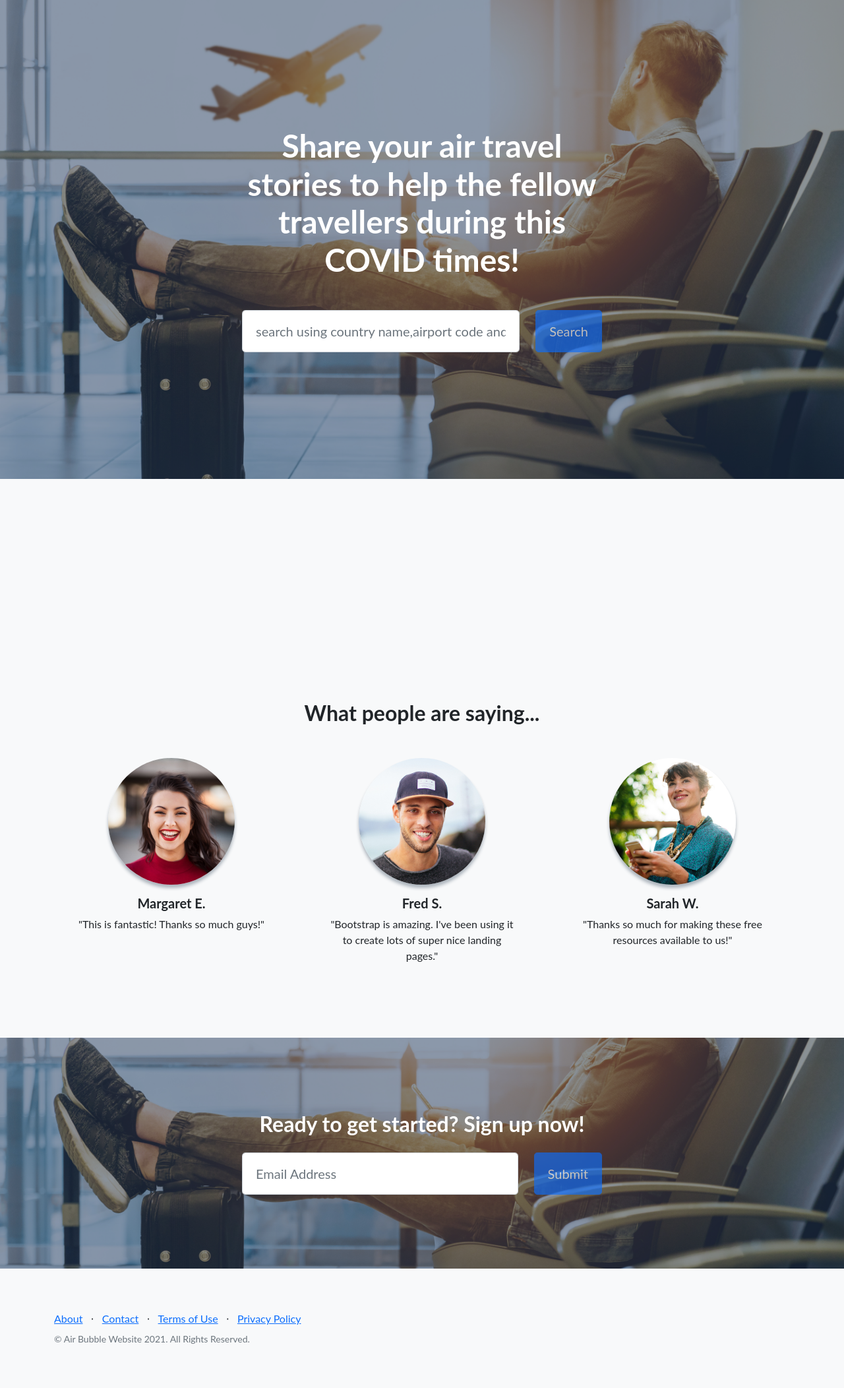
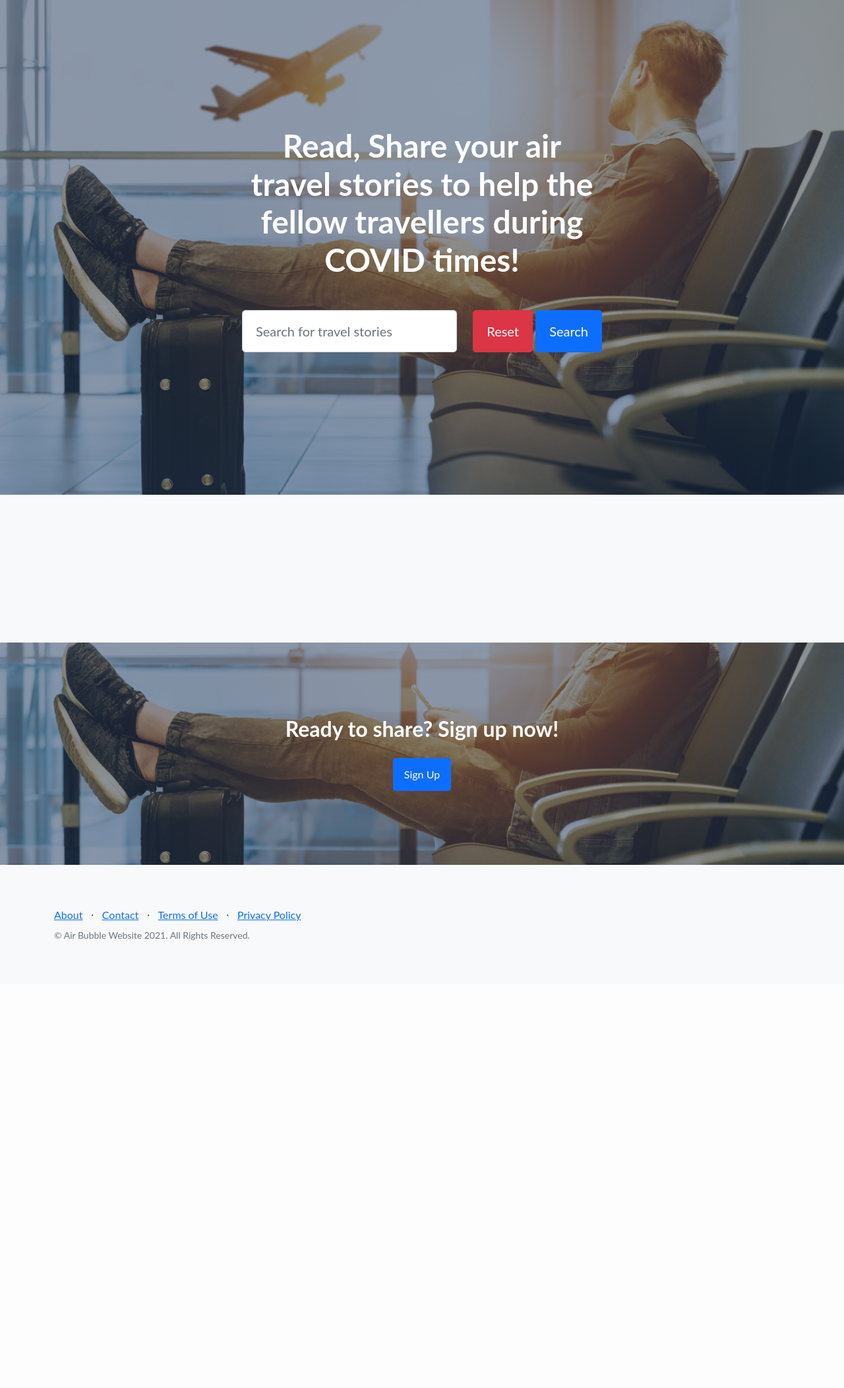
Before and after one commit to murthy1811/Milestone-Project-3-AirBubble, a Flask app: page / in a window 1280 px wide. Shown: the part 66-2170 px from the top of the page at 66% size. After the commit the page ends 1491 px from the top, so only its background shows below. Run offline with Flask 2, Linux system fonts and the light colour scheme; data that the repository does not hold is empty; some libraries are stand-ins or nearby versions.

Commit message:
search functionality updated and working

```diff
--- a/templates/base.html
+++ b/templates/base.html
@@ -5,6 +5,8 @@
     <meta charset="UTF-8">
     <meta http-equiv="X-UA-Compatible" content="IE=edge">
     <meta name="viewport" content="width=device-width, initial-scale=1.0">
+    <link rel="stylesheet" href="https://cdnjs.cloudflare.com/ajax/libs/font-awesome/5.13.1/css/all.min.css"
+        integrity="sha512-xA6Hp6oezhjd6LiLZynuukm80f8BoZ3OpcEYaqKoCV3HKQDrYjDE1Gu8ocxgxoXmwmSzM4iqPvCsOkQNiu41GA==" crossorigin="anonymous" type="text/css">
     <link rel="stylesheet" href="{{url_for('static', filename= 'css/styles.css')}}">
     <link rel="stylesheet" href="{{url_for('static', filename= 'css/newstyles.css')}}">
     <title>Air Bubble</title>
--- a/templates/travel_stories.html
+++ b/templates/travel_stories.html
@@ -8,18 +8,22 @@
                 <div class="col-xl-6">
                     <div class="text-center text-white">
                         <!-- Page heading-->
-                        <h1 class="mb-5">Share your air travel stories to help the fellow travellers during this COVID times!</h1>
+                        <h1 class="mb-5">Read, Share your air travel stories to help the fellow travellers during COVID times!</h1>
                         <!-- Search function-->
                         <form class="form-subscribe" id="contactForm" action="{{url_for('search')}}" method="POST" >
                             <!-- search input-->
-                            <div class="row">
+                            <div class="row ">
                                 <div class="col">
 
                                     <input class="form-control form-control-lg" id="query" name="query" type="text"
-                                        minlength="2" placeholder="search using country name,airport code and any keywords" required/>
+                                        minlength="2" placeholder="Search for travel stories" required/>
+                                    <label for="query"></label>
                                     <div class="invalid-feedback text-white" >use text only</div>
                                 </div>
-                                <div class="col-auto"><button class="btn btn-primary btn-lg disabled" id="submitButton" type="submit">Search</button></div>
+                                <div class="col-auto">
+                                    <a href="{{url_for('travel_stories')}}" class="btn btn-danger btn-primary btn-lg">Reset</a>
+                                    <button class="btn btn-primary btn-lg" id="submitButton" type="submit">Search</button>
+                                </div>
 
                             </div>
 
@@ -57,76 +61,14 @@
         </div>
     </section>
 
-    <!-- Testimonials-->
-    <section class="testimonials text-center bg-light">
-        <div class="container">
-            <h2 class="mb-5">What people are saying...</h2>
-            <div class="row">
-                <div class="col-lg-4">
-                    <div class="testimonial-item mx-auto mb-5 mb-lg-0">
-                        <img class="img-fluid rounded-circle mb-3" src="{{url_for('static',filename='assets/img/testimonials-1.jpg')}}" alt="..." />
-                        <h5>Margaret E.</h5>
-                        <p class="font-weight-light mb-0">"This is fantastic! Thanks so much guys!"</p>
-                    </div>
-                </div>
-                <div class="col-lg-4">
-                    <div class="testimonial-item mx-auto mb-5 mb-lg-0">
-                        <img class="img-fluid rounded-circle mb-3" src="{{url_for('static',filename='assets/img/testimonials-2.jpg')}}" alt="..." />
-                        <h5>Fred S.</h5>
-                        <p class="font-weight-light mb-0">"Bootstrap is amazing. I've been using it to create lots of super nice landing pages."</p>
-                    </div>
-                </div>
-                <div class="col-lg-4">
-                    <div class="testimonial-item mx-auto mb-5 mb-lg-0">
-                        <img class="img-fluid rounded-circle mb-3" src="{{url_for('static',filename='assets/img/testimonials-3.jpg')}}" alt="..." />
-                        <h5>Sarah W.</h5>
-                        <p class="font-weight-light mb-0">"Thanks so much for making these free resources available to us!"</p>
-                    </div>
-                </div>
-            </div>
-        </div>
-    </section>
-    <!-- Call to Action-->
+   <!-- Call to Action-->
     <section class="call-to-action text-white text-center" id="signup">
         <div class="container position-relative">
             <div class="row justify-content-center">
                 <div class="col-xl-6">
-                    <h2 class="mb-4">Ready to get started? Sign up now!</h2>
-                    <!-- Signup form-->
-                    <!-- * * * * * * * * * * * * * * *-->
-                    <!-- * * SB Forms Contact Form * *-->
-                    <!-- * * * * * * * * * * * * * * *-->
-                    <!-- This form is pre-integrated with SB Forms.-->
-                    <!-- To make this form functional, sign up at-->
-                    <!-- https://startbootstrap.com/solution/contact-forms-->
-                    <!-- to get an API token!-->
-                    <form class="form-subscribe" id="contactFormFooter" data-sb-form-api-token="API_TOKEN">
-                        <!-- Email address input-->
-                        <div class="row">
-                            <div class="col">
-                                <input class="form-control form-control-lg" id="emailAddressBelow" type="email" placeholder="Email Address" data-sb-validations="required,email" />
-                                <div class="invalid-feedback text-white" data-sb-feedback="emailAddressBelow:required">Email Address is required.</div>
-                                <div class="invalid-feedback text-white" data-sb-feedback="emailAddressBelow:email">Email Address Email is not valid.</div>
-                            </div>
-                            <div class="col-auto"><button class="btn btn-primary btn-lg disabled" id="submitButton" type="submit">Submit</button></div>
-                        </div>
-                        <!-- Submit success message-->
-                        <!---->
-                        <!-- This is what your users will see when the form-->
-                        <!-- has successfully submitted-->
-                        <div class="d-none" id="submitSuccessMessage">
-                            <div class="text-center mb-3">
-                                <div class="fw-bolder">Form submission successful!</div>
-                                <p>To activate this form, sign up at</p>
-                                <a class="text-white" href="https://startbootstrap.com/solution/contact-forms">https://startbootstrap.com/solution/contact-forms</a>
-                            </div>
-                        </div>
-                        <!-- Submit error message-->
-                        <!---->
-                        <!-- This is what your users will see when there is-->
-                        <!-- an error submitting the form-->
-                        <div class="d-none" id="submitErrorMessage"><div class="text-center text-danger mb-3">Error sending message!</div></div>
-                    </form>
+                    <h2 class="mb-4">Ready to share? Sign up now!</h2>
+                    <a class="btn btn-primary" href="{{url_for('signup')}}">Sign Up</a>
+
                 </div>
             </div>
         </div>
```
